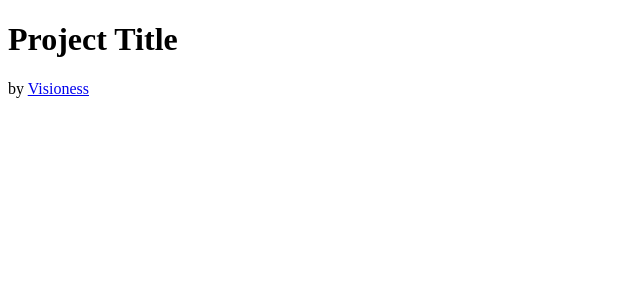
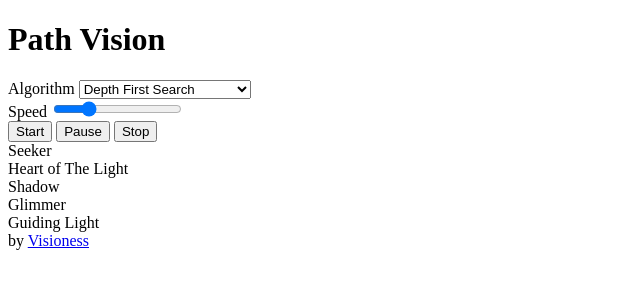
Before and after one commit to Visioness/path-finder, a website: page src/template.html in a window 1280 px wide. Shown: the whole page, without its empty margins (0-640 px from the left). Drawn offline with Linux system fonts and the light colour scheme.

Commit message:
Create HTML structure

```diff
--- a/src/template.html
+++ b/src/template.html
@@ -3,19 +3,76 @@
 <head>
   <meta charset="UTF-8">
   <meta name="viewport" content="width=device-width, initial-scale=1.0">
-  <title>Project Title</title>
+  <title>Path Vision</title>
 </head>
 <body>
   <header>
-    <h1>Project Title</h1>
+    <h1>Path Vision</h1>
+    <div class="container-settings">
+      <form class="settings">
+        <div class="form-group" id="group-algorithms">
+          <label for="algorithms">Algorithm</label>
+          <select name="algorithms" id="algorithms">
+            <option value="dfs" selected>Depth First Search</option>
+            <option value="bfs">Breadth First Search</option>
+            <option value="gbfs">Greedy Best First Search</option>
+            <option value="a-star">A*</option>
+            <option value="dijkstra">Dijkstra</option>
+          </select>
+        </div>
+
+        <div class="form-group" id="group-speed">
+          <label for="speed">Speed</label>
+          <input type="range" name="speed" id="speed" min="1" max="5" value="2">
+        </div>
+
+        <div class="form-group" id="group-helpers">
+          <button type="button" class="btn" id="btn-start">Start</button>
+          <button type="button" class="btn" id="btn-pause">Pause</button>
+          <button type="button" class="btn" id="btn-stop">Stop</button>
+        </div>
+        <div class="form-group"></div>
+      </form>
+    </div>
   </header>
 
   <main>
+    <div class="container-info" id="project">
+      <div class="color-info">
+        <label for="color-seeker">Seeker</label>
+        <div class="preview" id="color-seeker"></div>
+      </div>
 
+      <div class="color-info">
+        <label for="color-heart-of-the-light">Heart of The Light</label>
+        <div class="preview" id="color-heart-of-the-light"></div>
+      </div>
+
+      <div class="color-info">
+        <label for="color-shadow">Shadow</label>
+        <div class="preview" id="color-shadow"></div>
+      </div>
+
+      <div class="color-info">
+        <label for="color-glimmer">Glimmer</label>
+        <div class="preview" id="color-glimmer"></div>
+      </div>
+
+      <div class="color-info">
+        <label for="color-guiding-light">Guiding Light</label>
+        <div class="preview" id="color-guiding-light"></div>
+      </div>
+    </div>
+
+    <div class="container-board">
+
+    </div>
   </main>
 
   <footer>
-    <span>by <a id="github-link" href="http://github.com/Visioness">Visioness</a></span>
+    <div class="container-info" id="developer">
+      <span>by <a id="github-link" href="http://github.com/Visioness">Visioness</a></span>
+    </div>
   </footer>
 </body>
 </html>
```
